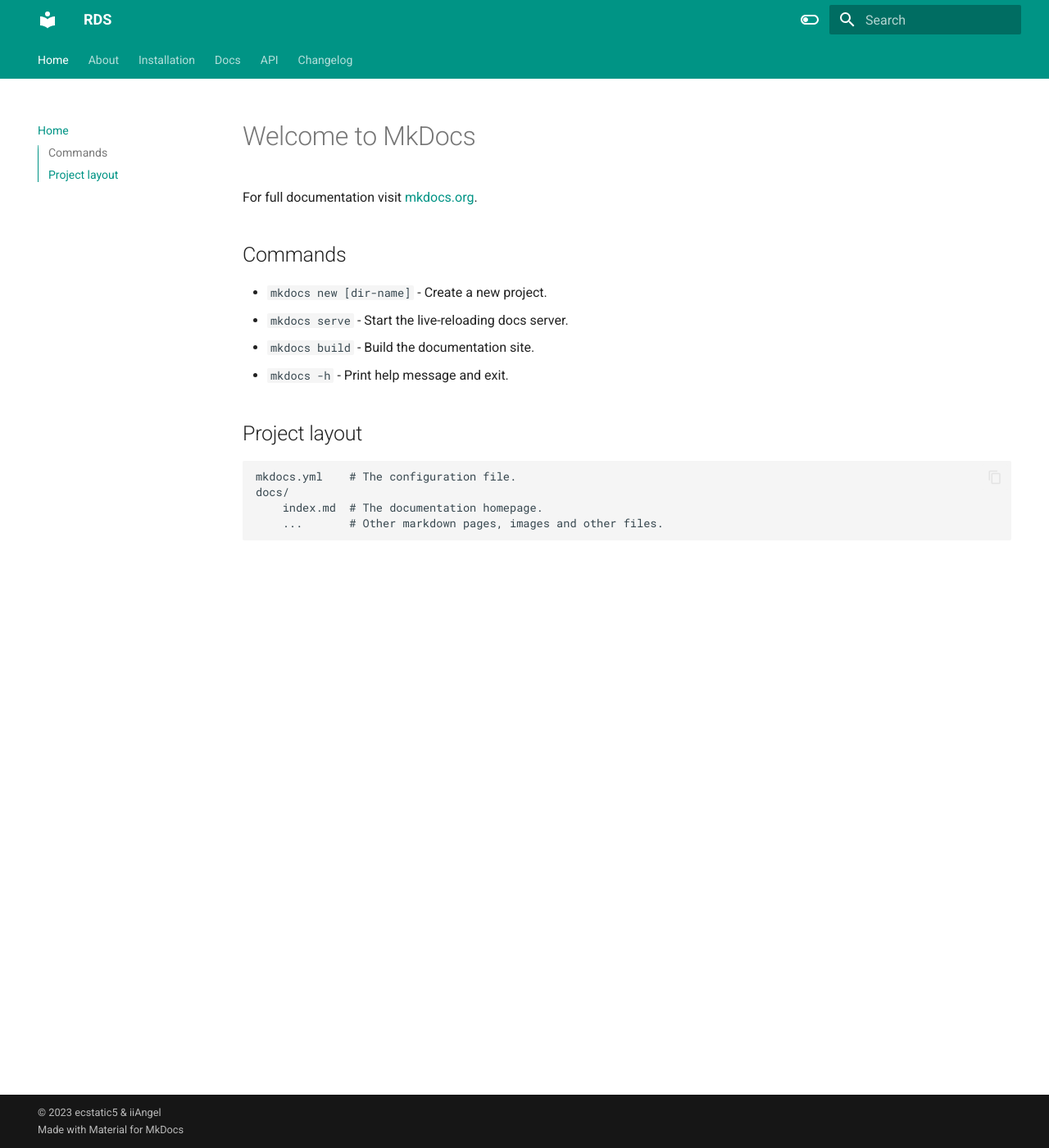
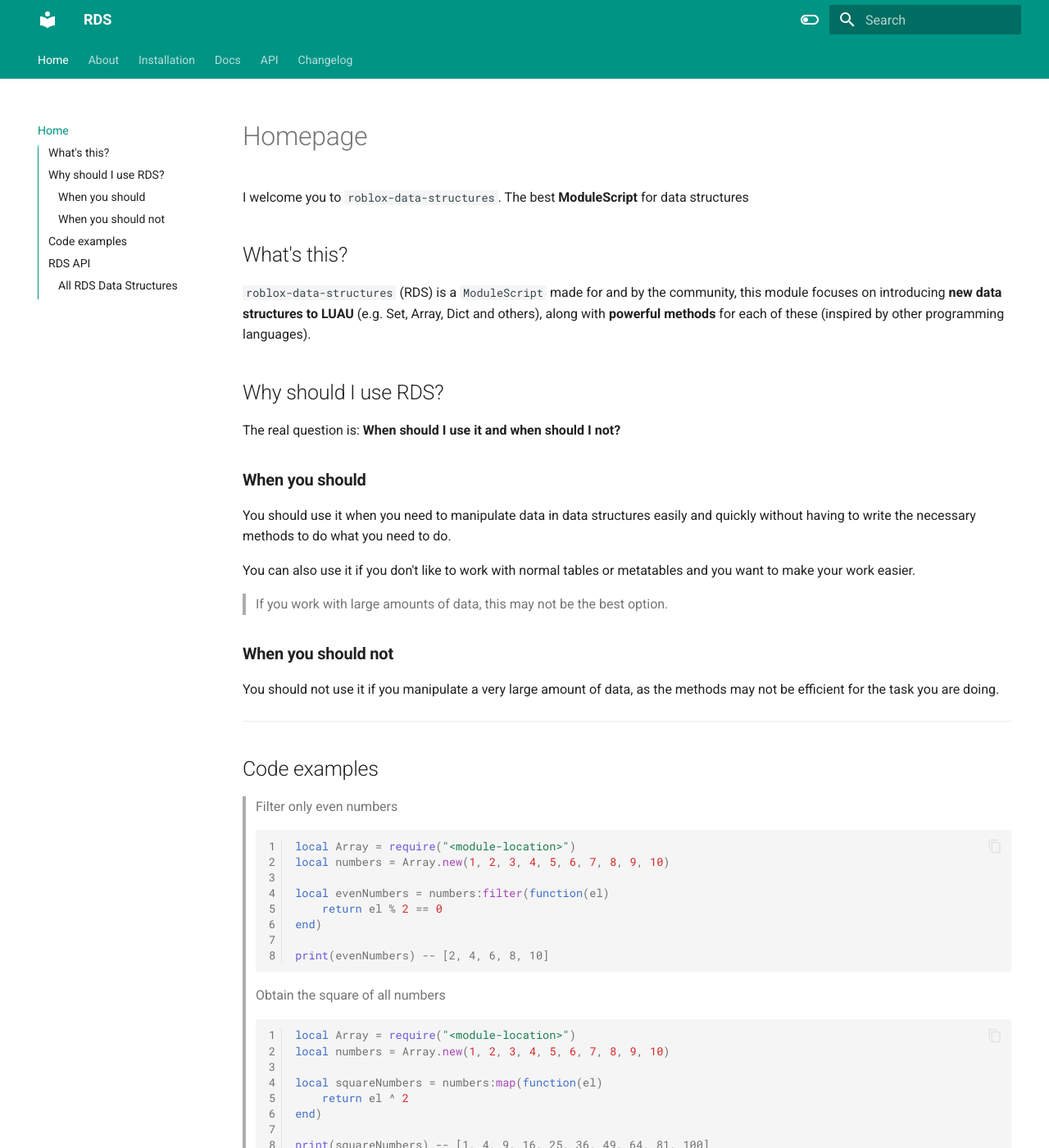
Before and after one commit to ecstatic5/luau-data-structures, an MkDocs documentation site: the page built from docs/index.md, in a window 1280 px wide and 1400 px high. Shown: the whole window at 82% size. Built offline with MkDocs 1.6.1 and Material for MkDocs 9.7.7, drawn with Linux system fonts in a browser that asks for light colours; some of the changed text lies outside the part shown.

Commit message:
add: Documentation pages

````diff
--- a/docs/index.md
+++ b/docs/index.md
@@ -1,17 +1,108 @@
-# Welcome to MkDocs
+# Homepage
 
-For full documentation visit [mkdocs.org](https://www.mkdocs.org).
+I welcome you to `roblox-data-structures`. The best **ModuleScript** for data structures
 
-## Commands
+## What's this?
 
-* `mkdocs new [dir-name]` - Create a new project.
-* `mkdocs serve` - Start the live-reloading docs server.
-* `mkdocs build` - Build the documentation site.
-* `mkdocs -h` - Print help message and exit.
+`roblox-data-structures` (RDS) is a `ModuleScript` made for and by the community, this module focuses on introducing **new data structures to LUAU** (e.g. Set, Array, Dict and others), along with **powerful methods** for each of these (inspired by other programming languages).
 
-## Project layout
+## Why should I use RDS?
 
-    mkdocs.yml    # The configuration file.
-    docs/
-        index.md  # The documentation homepage.
-        ...       # Other markdown pages, images and other files.
+The real question is: **When should I use it and when should I not?**
+
+### **When you should**
+
+You should use it when you need to manipulate data in data structures easily and quickly without having to write the necessary methods to do what you need to do.
+
+You can also use it if you don't like to work with normal tables or metatables and you want to make your work easier.
+
+> If you work with large amounts of data, this may not be the best option.
+
+### **When you should not**
+
+You should not use it if you manipulate a very large amount of data, as the methods may not be efficient for the task you are doing.
+
+---
+
+## Code examples
+
+> Filter only even numbers
+```lua linenums="1"
+local Array = require("<module-location>")
+local numbers = Array.new(1, 2, 3, 4, 5, 6, 7, 8, 9, 10)
+
+local evenNumbers = numbers:filter(function(el)
+    return el % 2 == 0
+end)
+
+print(evenNumbers) -- [2, 4, 6, 8, 10]
+```
+
+> Obtain the square of all numbers
+```lua linenums="1"
+local Array = require("<module-location>")
+local numbers = Array.new(1, 2, 3, 4, 5, 6, 7, 8, 9, 10)
+
+local squareNumbers = numbers:map(function(el)
+    return el ^ 2
+end)
+
+print(squareNumbers) -- [1, 4, 9, 16, 25, 36, 49, 64, 81, 100]
+```
+
+> Filling an array with many positions with the same element
+```lua linenums="1"
+local Array = require("<module-location>")
+local zeros = Array.new():fill(0, 1000)
+
+print(zeros) -- [0, 0, 0, 0, 0, 0, ..., 0]
+```
+
+> Check if all the elements of an array meet a condition
+```lua linenums="1"
+local Array = require("<module-location>")
+local numbers = Array.new(1, 2, 4, 5, 6, 2, 8, 4, 3, 2)
+
+print(numbers:every(function(el)
+    return el > 3
+end)) -- false (not all elements are greater than 3)
+```
+
+---
+
+## RDS API
+
+You can visit the full RDS API [clicking here](./api.md). The API contains ALL the methods of ALL the data structures that RDS has.
+
+### All RDS Data Structures
+
+- **Array**
+    - Static Methods
+        - `.new<T>(...: T): Array`
+        - `.from<T>(iterable: { T }): Array`
+        - `.isArray(array: Array): boolean`
+        - `.isEmpty(array: Array): boolean`
+    - Instance Methods
+        - `:config(configuration: Types.ArrayConfig)`
+        - `:join(separator: string): string`
+        - `:includes(value: any): boolean`
+        - `:map<T>(fn: (el: T, index: number) -> T)`
+        - `:every<T>(fn: (el: T) -> boolean): boolean`
+        - `:some<T>(fn: (el: T) -> boolean): boolean`
+        - `:fill<T>(amount: number, value: T)`
+        - `:merge<T>(array: Array)`
+        - `:filter<T>(fn: (value: T) -> boolean): Array`
+        - `:slice(start: number, _end: number): Array`
+        - `:forEach<T>(fn: (el: T, index: number?, array: Array?) -> ())`
+        - `:push(element): number`
+        - `:pop(): number`
+        - `:shift(): any`
+        - `unshift<T>(...: T): number`
+        - `:reverse()`
+        - `:clean()`
+- **Set**
+    - `coming soon`
+- **Dict**
+    - `coming soon`
+- **Map**
+    - `coming soon`
````
Also changed, not shown: docs/about.md (added, +54 -0 lines), docs/api.md (added, +1 -0 lines), docs/changelog.md (added, +20 -0 lines), docs/docs.md (added, +1 -0 lines), docs/installation.md (added, +1 -0 lines).
